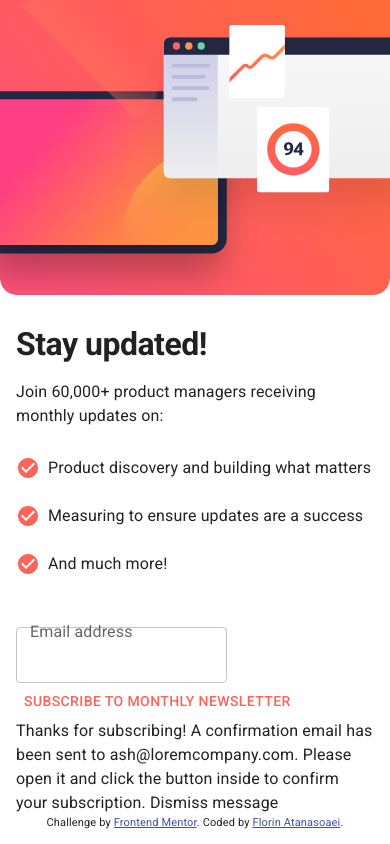
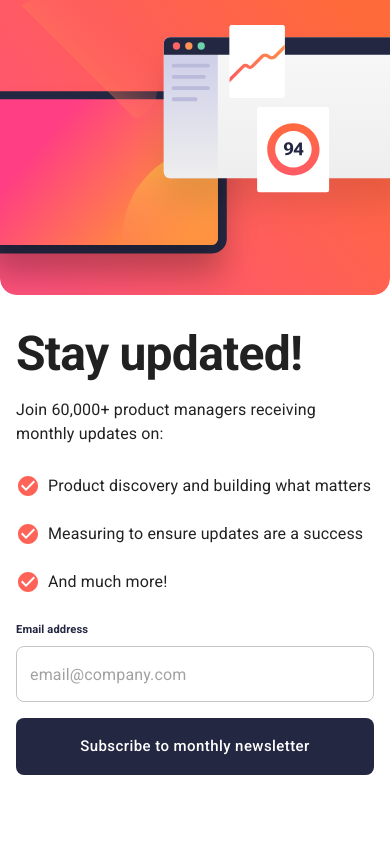
Before and after one commit to florinatanasoaei155/newsletter-sign-up-with-success-message, a React (Vite) app: page / in a window 390 px wide. Built offline with nearby package versions, Linux system fonts and the light colour scheme.

Commit message:
Fix mobile styling for newsletter form

```diff
--- a/src/App.tsx
+++ b/src/App.tsx
@@ -3,30 +3,11 @@ import '@fontsource/roboto/400.css';
 import '@fontsource/roboto/500.css';
 import '@fontsource/roboto/700.css';
 import './App.css';
-import {
-  ThemeProvider,
-  createTheme,
-  CssBaseline,
-  Container,
-} from '@mui/material';
-
+import { ThemeProvider, CssBaseline, Container, Box } from '@mui/material';
+import theme from './theme';
 import DesktopIlustration from './assets/images/illustration-sign-up-mobile.svg';
 import NewsletterForm from './components/NewsletterForm';
 import SuccessMessage from './components/SuccessMessage';
-
-const theme = createTheme({
-  palette: {
-    primary: {
-      main: 'hsl(4, 100%, 67%)', // Tomato
-    },
-    secondary: {
-      main: 'hsl(234, 29%, 20%)', // Dark Slate Grey
-      dark: 'hsl(235, 18%, 26%)', // Charcoal Grey
-      light: 'hsl(231, 7%, 60%)', // Grey
-      contrastText: 'hsl(0, 0%, 100%)', // White
-    },
-  },
-});
 
 const App = () => {
   return (
@@ -35,10 +16,14 @@ const App = () => {
       <img src={DesktopIlustration} alt='Illustration' width='100%' />
       <Container>
         <NewsletterForm />
+        <Box display='none'>
           <SuccessMessage />
           <div className='attribution'>
             Challenge by{' '}
-          <a href='https://www.frontendmentor.io?ref=challenge' target='_blank'>
+            <a
+              href='https://www.frontendmentor.io?ref=challenge'
+              target='_blank'
+            >
               Frontend Mentor
             </a>
             . Coded by{' '}
@@ -47,6 +32,7 @@ const App = () => {
             </a>
             .
           </div>
+        </Box>
       </Container>
     </ThemeProvider>
   );
--- a/src/components/NewsletterForm.tsx
+++ b/src/components/NewsletterForm.tsx
@@ -7,8 +7,9 @@ import {
   ListItemText,
   TextField,
   Typography,
+  Stack,
 } from '@mui/material';
-import { useState } from 'react';
+import { FormEvent, useState } from 'react';
 import CheckCircleIcon from '@mui/icons-material/CheckCircle';
 
 const benefitsList = [
@@ -29,12 +30,21 @@ const benefitsList = [
 const NewsletterForm = () => {
   const [email, setEmail] = useState('');
 
+  const handleSubmit = (event: FormEvent) => {
+    event.preventDefault();
+    // if (email !== '') {
+    //   console.log('submit success');
+    // } else {
+
+    // }
+  };
+
   return (
     <>
       <Box component='section'>
         <Typography
           variant='h1'
-          sx={{ fontSize: '2em', fontWeight: '700' }}
+          sx={{ fontSize: '3em', fontWeight: '700' }}
           pt={3}
           pb={2}
         >
@@ -59,18 +69,26 @@ const NewsletterForm = () => {
           ))}
         </List>
       </Box>
-      <Box component='section'>
-        <Box component='form'>
+      <Box component='section' mb={4}>
+        <Stack component='form' gap={2} onSubmit={handleSubmit}>
           <TextField
+            fullWidth
             label='Email address'
             name='email'
             placeholder='email@company.com'
             value={email}
             onChange={(event) => setEmail(event.target.value)}
-            InputLabelProps={{ shrink: false, sx: { position: 'static' } }}
           />
-          <Button type='submit'>Subscribe to monthly newsletter</Button>
-        </Box>
+          <Button
+            type='submit'
+            color='secondary'
+            variant='contained'
+            size='large'
+            fullWidth
+          >
+            Subscribe to monthly newsletter
+          </Button>
+        </Stack>
       </Box>
     </>
   );
--- /dev/null
+++ b/src/theme.ts
@@ -0,0 +1,68 @@
+import { createTheme } from '@mui/material';
+
+const theme = createTheme({
+  palette: {
+    primary: {
+      main: 'hsl(4, 100%, 67%)', // Tomato
+    },
+    secondary: {
+      main: 'hsl(234, 29%, 20%)', // Dark Slate Grey
+      dark: 'hsl(235, 18%, 26%)', // Charcoal Grey
+      light: 'hsl(231, 7%, 60%)', // Grey
+      contrastText: 'hsl(0, 0%, 100%)', // White
+    },
+  },
+  components: {
+    MuiTextField: {
+      defaultProps: {
+        InputLabelProps: { shrink: false },
+      },
+      styleOverrides: {
+        root: {
+          'label[data-shrink=false]+.MuiInputBase-formControl .MuiOutlinedInput-input::placeholder':
+            {
+              opacity: '0.42 !important',
+            },
+        },
+      },
+    },
+    MuiOutlinedInput: {
+      styleOverrides: {
+        notchedOutline: ({ theme }) => ({
+          borderRadius: theme.spacing(1),
+        }),
+      },
+    },
+    MuiButton: {
+      defaultProps: {
+        disableElevation: true,
+      },
+      variants: [
+        {
+          props: { size: 'large' },
+          style: { paddingTop: '15px', paddingBottom: '15px' },
+        },
+      ],
+      styleOverrides: {
+        root: ({ theme }) => ({
+          borderRadius: theme.spacing(1),
+          textTransform: 'initial',
+        }),
+      },
+    },
+    MuiInputLabel: {
+      styleOverrides: {
+        root: ({ theme }) => ({
+          fontSize: '0.7em',
+          color: theme.palette.secondary.main,
+          transform: 'none',
+          fontWeight: 700,
+          paddingBottom: theme.spacing(1),
+          position: 'static',
+        }),
+      },
+    },
+  },
+});
+
+export default theme;
```
Lines whose indentation alone changed are shown as unchanged.
